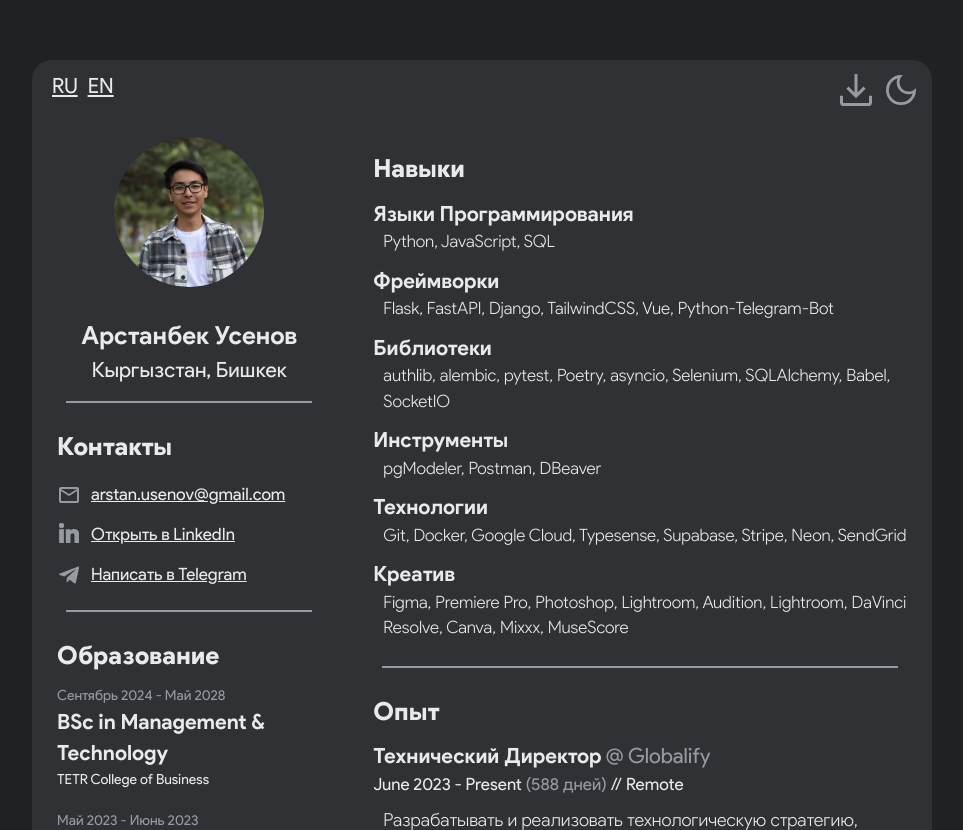
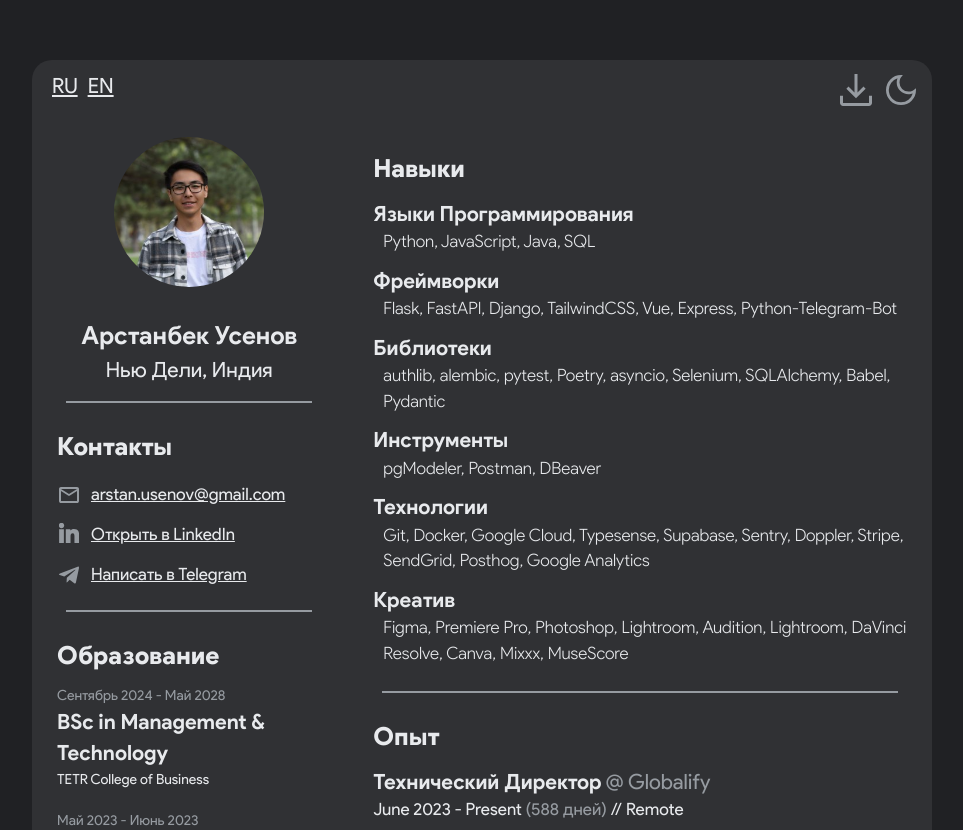
Before and after one commit to Barnacle322/cv-gcloud, a Flask app: page /ru in a window 1280 px wide. Shown: the top 830 px of the page, without its empty margins (158-1121 px from the left). Run offline with Flask 3, Linux system fonts and the light colour scheme.

Commit message:
💬 Update

```diff
--- a/server/src/templates/home_ru.html
+++ b/server/src/templates/home_ru.html
@@ -141,7 +141,7 @@
                     />
                 </div>
                 <h1 class="name">Арстанбек Усенов</h1>
-                <span class="location">Кыргызстан, Бишкек</span>
+                <span class="location">Нью Дели, Индия</span>
 
                 <hr class="linedivider" />
 
@@ -204,7 +204,9 @@
                 <div class="education-info">
                     <h2 class="education-title">Образование</h2>
                     <div class="education">
-                        <span class="education-year">Сентябрь 2024 - Май 2028</span>
+                        <span class="education-year"
+                            >Сентябрь 2024 - Май 2028</span
+                        >
                         <span class="education-program"
                             >BSc in Management & Technology</span
                         >
@@ -297,13 +299,15 @@
 
                     <div class="skill">
                         <h3 class="skill-category">Языки Программирования</h3>
-                        <p class="skill-description">Python, JavaScript, SQL</p>
+                        <p class="skill-description">
+                            Python, JavaScript, Java, SQL
+                        </p>
                     </div>
 
                     <div class="skill">
                         <h3 class="skill-category">Фреймворки</h3>
                         <p class="skill-description">
-                            Flask, FastAPI, Django, TailwindCSS, Vue,
+                            Flask, FastAPI, Django, TailwindCSS, Vue, Express,
                             Python-Telegram-Bot
                         </p>
                     </div>
@@ -312,7 +316,7 @@
                         <h3 class="skill-category">Библиотеки</h3>
                         <p class="skill-description">
                             authlib, alembic, pytest, Poetry, asyncio, Selenium,
-                            SQLAlchemy, Babel, SocketIO
+                            SQLAlchemy, Babel, Pydantic
                         </p>
                     </div>
 
@@ -327,7 +331,8 @@
                         <h3 class="skill-category">Технологии</h3>
                         <p class="skill-description">
                             Git, Docker, Google Cloud, Typesense, Supabase,
-                            Stripe, Neon, SendGrid
+                            Sentry, Doppler, Stripe, SendGrid, Posthog, Google
+                            Analytics
                         </p>
                     </div>
 
```
Also changed, not shown: server/src/templates/home.html (+7 -4 lines), 2 other files.
